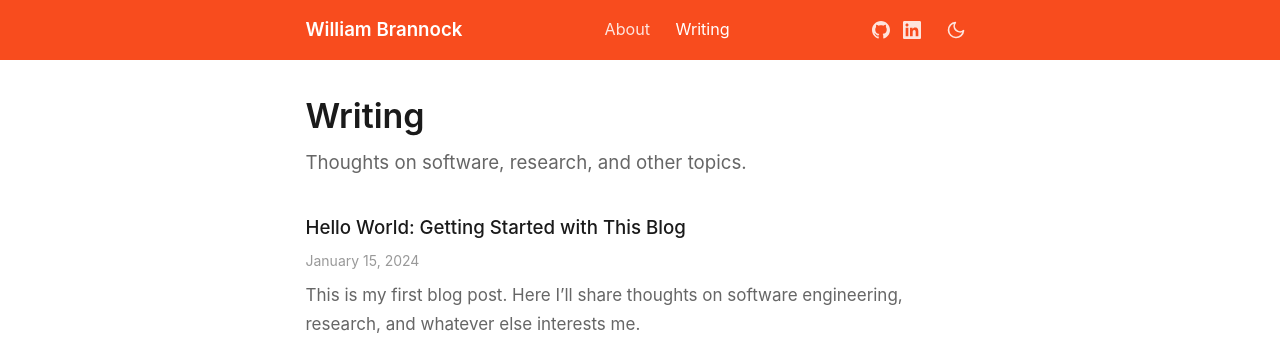
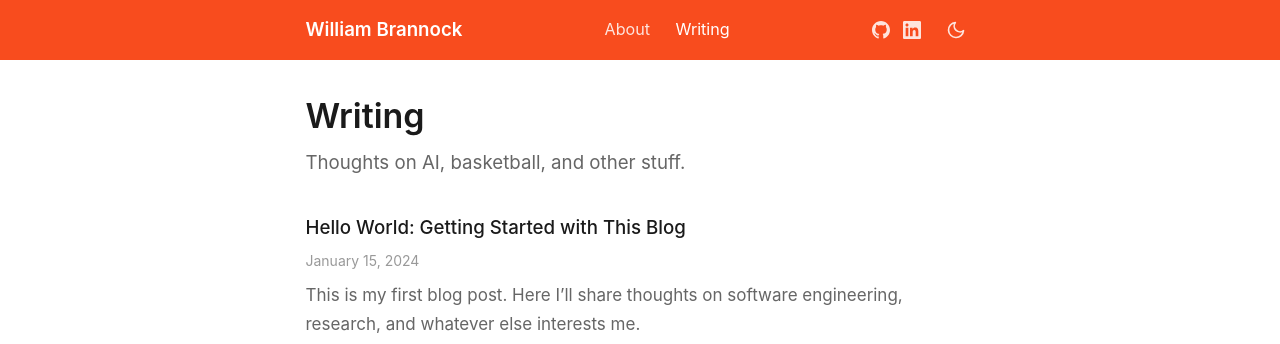
Before and after one commit to wbrannock/wbrannock.github.io, a Jekyll site: the page built from writing.md, in a window 1280 px wide. Shown: the top 344 px of the page. Built offline with Jekyll 4.4.1, drawn with Linux system fonts in a browser that asks for light colours.

Commit message:
changed writing page subheader

```diff
--- a/writing.md
+++ b/writing.md
@@ -1,7 +1,7 @@
 ---
 layout: page
 title: Writing
-description: Thoughts on software, research, and other topics.
+description: Thoughts on AI, basketball, and other stuff.
 permalink: /writing/
 ---
 
```
